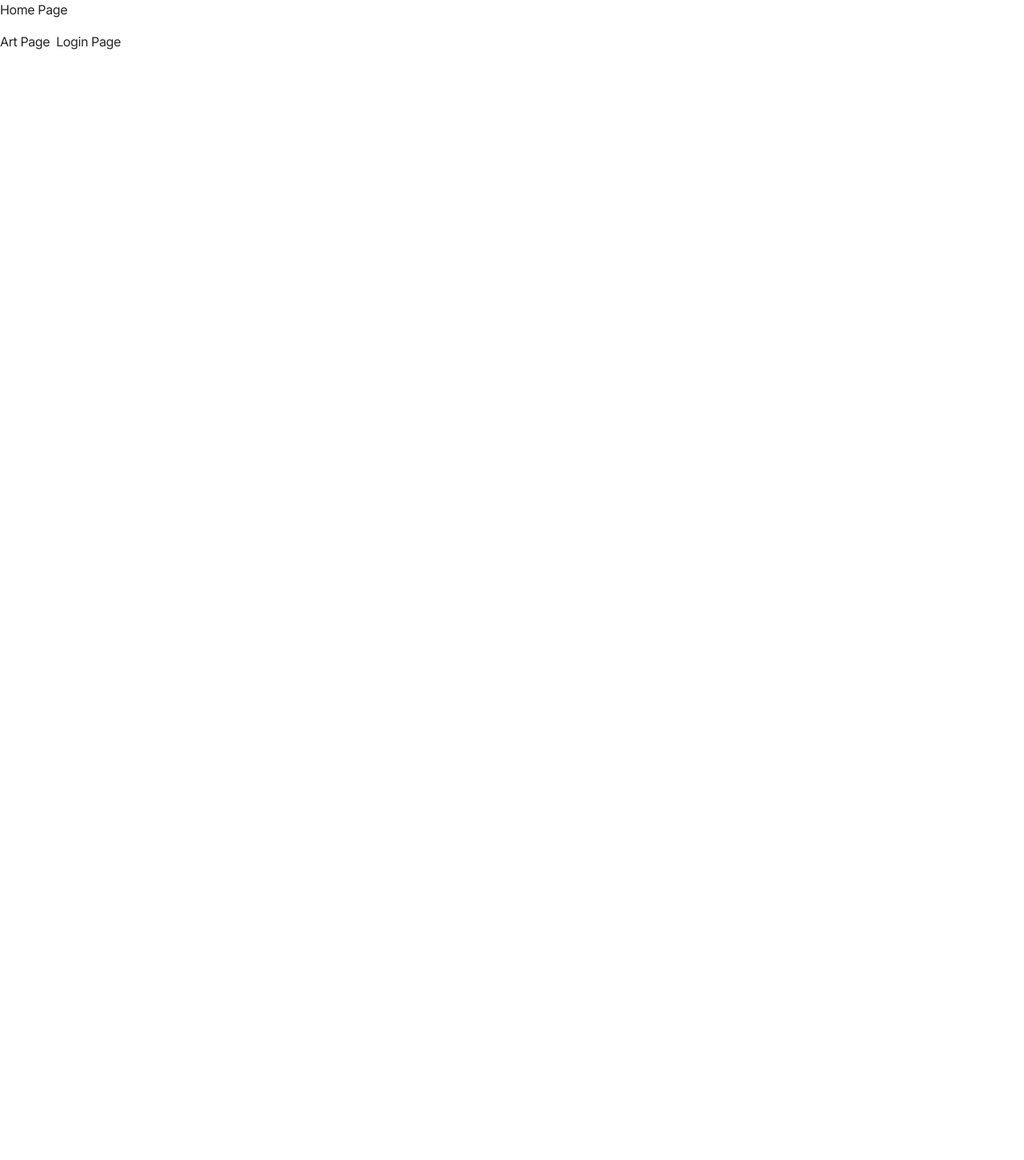
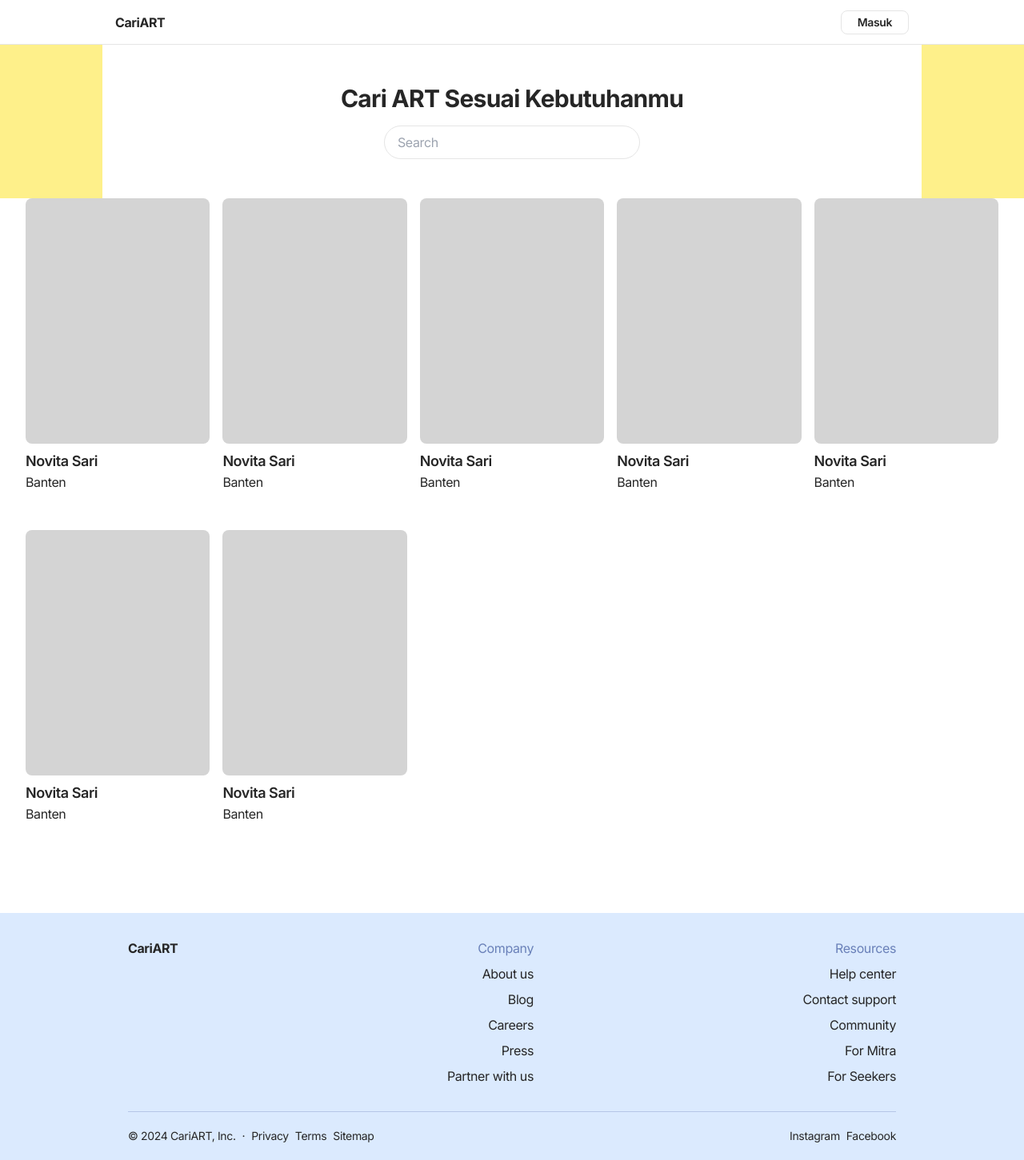
Before and after one commit to alfonsusac/art-findr, a Next.js app: page / in a window 1280 px wide. Shown: the whole page at 80% size. Before the commit the page ends 800 px from the top, so only its background shows below. Built offline with nearby package versions, Linux system fonts and the light colour scheme.

Commit message:
fix: restore src/app/page.js

```diff
--- a/src/app/page.js
+++ b/src/app/page.js
@@ -2,12 +2,83 @@ export const dynamic = "force-dynamic";
 
 export default function HomePage() {
   return (
-    <main>
-      Home Page
-      <div className="flex gap-2 mt-4">
-        <a href="/123"> Art Page</a>
-        <a href="/login"> Login Page</a>
-      </div>
-    </main>
+    <div className="flex flex-col min-h-screen">
+      <header className="h-14 flex border-b border-neutral-200">
+        <div className="content flex justify-between items-center p-4">
+          <div className="font-bold tracking-tight">CariART</div>
+          <div className="">
+            <button className="p-1 px-5 border border-neutral-200 rounded-lg text-sm font-semibold">
+              Masuk
+            </button>
+          </div>
+        </div>
+      </header>
+      <main className="bg-neutral-100 grow">
+        <section className="min-h-48 flex bg-yellow-200">
+          <div className="content flex flex-col gap-4 p-12 items-center justify-center text-center bg-white">
+            <h1 className="text-3xl font-bold tracking-tight">
+              Cari ART Sesuai Kebutuhanmu
+            </h1>
+            <div className="w-80 p-2 px-4 border border-neutral-200 rounded-full flex focus-within:border-neutral-400">
+              <input
+                placeholder="Search"
+                className="block w-full outline-none"
+              />
+            </div>
+          </div>
+        </section>
+        <section className="bg-white pb-20 grid gap-4 grid-cols-2 sm:grid-cols-3 md:grid-cols-4 lg:grid-cols-5 2xl:grid-cols-6 px-8">
+          {[0, 0, 0, 0, 0, 0, 0].map((item, idx) => {
+            return (
+              <div key={idx} className="flex flex-col gap-2 mb-8">
+                <div className="aspect-[3/4] bg-neutral-300 rounded-lg" />
+                <div className="flex flex-col">
+                  <div className="text-lg font-semibold">Novita Sari</div>
+                  <div>Banten</div>
+                </div>
+              </div>
+            );
+          })}
+        </section>
+      </main>
+      <footer className="bg-blue-100 min-h-48 flex">
+        <div className="content flex flex-col">
+          <div className="content p-8 flex justify-between grow">
+            <div className="">
+              <div className="font-bold tracking-tight">CariART</div>
+            </div>
+            <div className="text-end flex flex-col gap-2">
+              <div className="text-blue-900/60">Company</div>
+              <div>About us</div>
+              <div>Blog</div>
+              <div>Careers</div>
+              <div>Press</div>
+              <div>Partner with us</div>
+            </div>
+            <div className="text-end flex flex-col gap-2">
+              <div className="text-blue-900/60">Resources</div>
+              <div>Help center</div>
+              <div>Contact support</div>
+              <div>Community</div>
+              <div>For Mitra</div>
+              <div>For Seekers</div>
+            </div>
+          </div>
+          <div className="flex justify-between py-5 border-t border-blue-900/20 text-sm mx-8">
+            <div className="flex gap-2">
+              <div>© 2024 CariART, Inc.</div>
+              <div>·</div>
+              <div>Privacy</div>
+              <div>Terms</div>
+              <div>Sitemap</div>
+            </div>
+            <div className="flex gap-2">
+              <div>Instagram</div>
+              <div>Facebook</div>
+            </div>
+          </div>
+        </div>
+      </footer>
+    </div>
   );
 }
```
